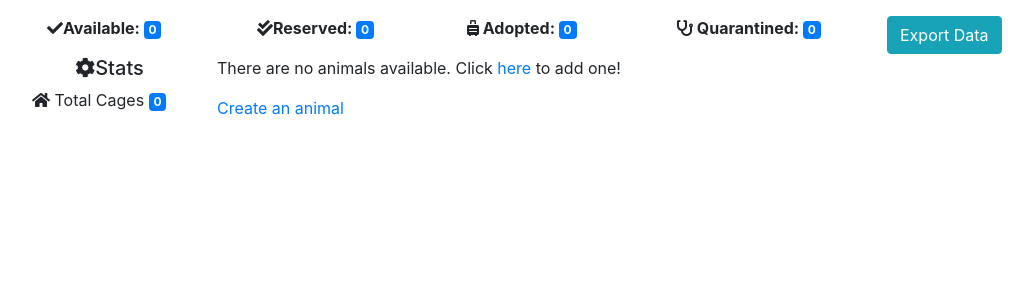
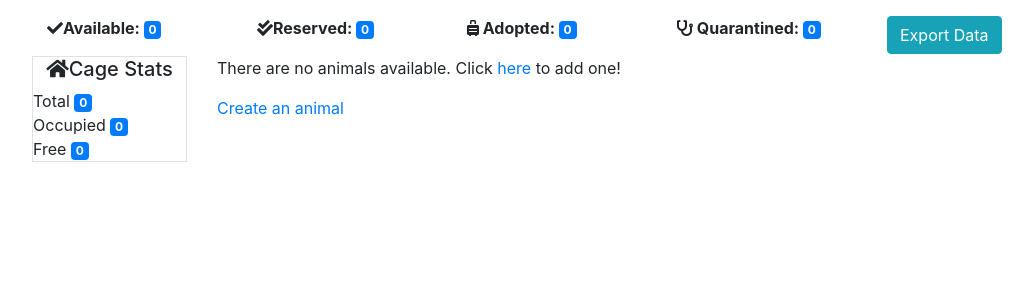
Before and after one commit to import-tao/shelter-record-manager, a Django app: page /app/ in a window 1280 px wide. Shown: the part 130-430 px from the top of the page, without its empty margins (68-1101 px from the left). Run offline with Django 3.2, Linux system fonts and the light colour scheme; the visitor is signed in with stand-in values (Sample User, id 1); data that the repository does not hold is empty; some libraries are stand-ins or nearby versions.

Commit message:
Added available cages to dashboard

```diff
--- a/catalog/templates/catalog/homepage.html
+++ b/catalog/templates/catalog/homepage.html
@@ -61,9 +61,13 @@
 
 
   <div class="row">
-    <div class="col-md-2 ">
-      <h5 class="text-center"><i class="fas fa-cog"></i>Stats</h5>
-      <i class="fas fa-home"></i> Total Cages <span class="badge badge-primary">  {{ cage_objects.count }}</span>
+    <div class="col-md-2">
+      <div class="border">
+        <h5 class="text-center"><i class="fas fa-home"></i>Cage Stats</h5>
+        Total <span class="badge badge-primary">  {{ cage_objects.count }}</span> <br>
+        Occupied <span class="badge badge-primary">  {{ count_occupied_cages }}</span> <br>
+        Free <span class="badge badge-primary">  {{ count_available_cages }}</span>
+      </div>
     </div>
     <div class="col-md-10">
       <div class="row">
--- a/catalog/views.py
+++ b/catalog/views.py
@@ -42,6 +42,9 @@ def homepage_view(request):
     animal_instances_adopted = AnimalInstance.objects.filter(status__exact='d').order_by("-arrival_date")
     count_adopted = animal_instances_adopted.count()
     cage_objects = Building.objects.all()
+    count_occupied_cages = AnimalInstance.objects.all().exclude(status__exact='d') \
+                    .values_list('cage__cage').distinct().exclude(cage__cage=None).count()
+    count_available_cages = cage_objects.count() - count_occupied_cages
 
     context_dict = {
         'animal_instances_available': animal_instances_available,
@@ -53,6 +56,8 @@ def homepage_view(request):
         'count_adopted':count_adopted,
         'animal_instances_adopted':animal_instances_adopted,
         'cage_objects': cage_objects,
+        'count_occupied_cages': count_occupied_cages,
+        'count_available_cages':count_available_cages,
     }
     return render(request, 'catalog/homepage.html', context= context_dict)
 
```
